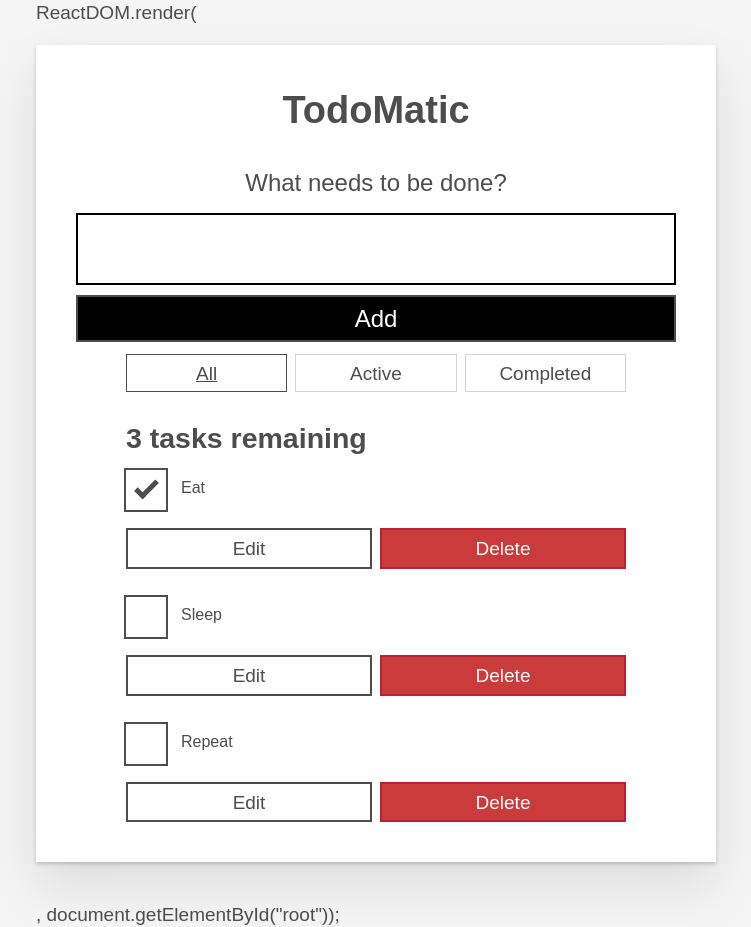
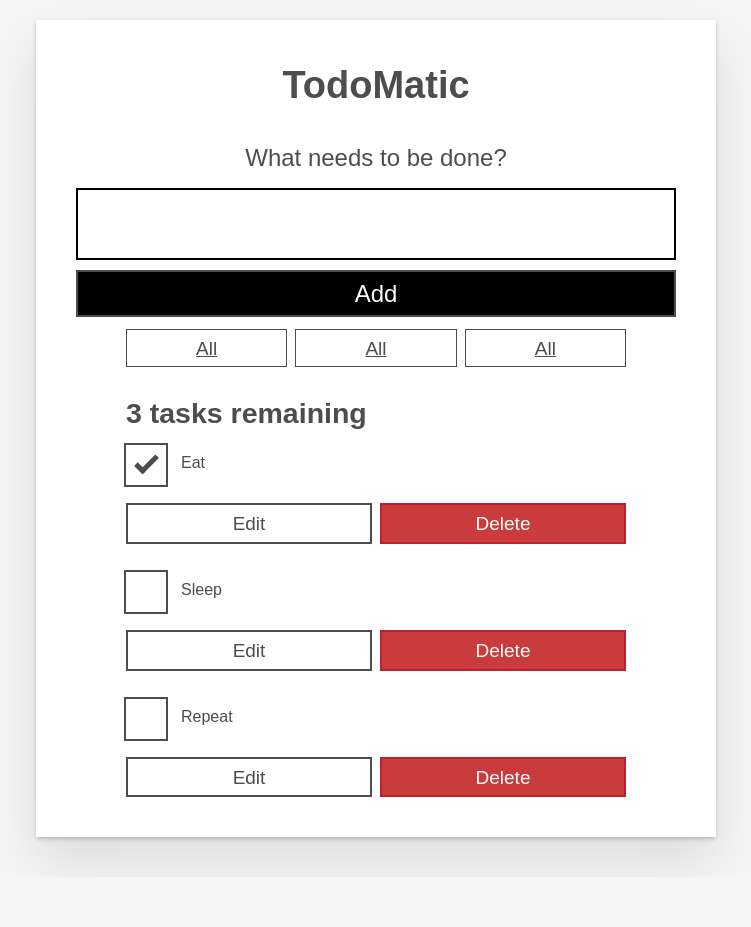
Before and after one commit to FabianBohn90/create-react-app, a React (Create React App) app: page / in a window 1280 px wide. Shown: the whole page, without its empty margins (264-1015 px from the left). After the commit the page ends 877 px from the top, so only its background shows below. Built offline with nearby package versions, Linux system fonts and the light colour scheme.

Commit message:
Change 2

```diff
--- a/src/App.js
+++ b/src/App.js
@@ -1,9 +1,21 @@
+import React, {useState} from "react";
+import Form from "./components/Form";
+import FilterButton from "./components/FilterButton";
 import Todo from "./components/Todo";
 
 
 function App(props) {
 
-  const taskList = props.tasks.map(task => (
+  const [tasks, setTasks] = useState(props.tasks);
+
+
+  function addTask(name) {
+    const newTask = {id: "id", name: name, completed: false};
+    setTasks([...tasks, newTask]);
+  }
+
+
+  const taskList = tasks.map(task => (
       <Todo
         id={task.id}
         name={task.name}
@@ -14,47 +26,16 @@ function App(props) {
   );
 
 
-
   return (
     <div className="todoapp stack-large">
       <h1>TodoMatic</h1>
-      <form>
-        <h2 className="label-wrapper">
-          <label htmlFor="new-todo-input" className="label__lg">
-            What needs to be done?
-          </label>
-        </h2>
-        <input
-          type="text"
-          id="new-todo-input"
-          className="input input__lg"
-          name="text"
-          autoComplete="off"
-        />
-        <button type="submit" className="btn btn__primary btn__lg">
-          Add
-        </button>
-      </form>
+      <Form addTask={addTask}/>
       <div className="filters btn-group stack-exception">
-        <button type="button" className="btn toggle-btn" aria-pressed="true">
-          <span className="visually-hidden">Show </span>
-          <span>all</span>
-          <span className="visually-hidden"> tasks</span>
-        </button>
-        <button type="button" className="btn toggle-btn" aria-pressed="false">
-          <span className="visually-hidden">Show </span>
-          <span>Active</span>
-          <span className="visually-hidden"> tasks</span>
-        </button>
-        <button type="button" className="btn toggle-btn" aria-pressed="false">
-          <span className="visually-hidden">Show </span>
-          <span>Completed</span>
-          <span className="visually-hidden"> tasks</span>
-        </button>
+        <FilterButton/>
+        <FilterButton/>
+        <FilterButton/>
       </div>
-      <h2 id="list-heading">
-        3 tasks remaining
-      </h2>
+      <h2 id="list-heading">3 tasks remaining</h2>
       <ul
         role="list"
         className="todo-list stack-large stack-exception"
@@ -66,4 +47,4 @@ function App(props) {
   );
 }
 
-export default App
+export default App;
--- a/src/components/Form.js
+++ b/src/components/Form.js
@@ -1,9 +1,28 @@
-import React from "react";
+import React, { useState } from "react";
+
+
+
 
 function Form(props) {
+
+  const [name, setName] = useState('');
+
+  function handleChange(e) {
+    setName(e.target.value);
+  }
+
+  function handleSubmit(e) {
+    e.preventDefault();
+    props.addTask(name);
+    setName("");
+  }
+
+
+
   return (
-    <form>
-      <h2 className="label-wrapper">
+    <form onSubmit={handleSubmit}>
+
+    <h2 className="label-wrapper">
         <label htmlFor="new-todo-input" className="label__lg">
           What needs to be done?
         </label>
@@ -14,6 +33,8 @@ function Form(props) {
         className="input input__lg"
         name="text"
         autoComplete="off"
+        value={name}
+        onChange={handleChange}
       />
       <button type="submit" className="btn btn__primary btn__lg">
         Add
--- a/src/index.js
+++ b/src/index.js
@@ -10,10 +10,10 @@ const DATA = [
   { id: "todo-2", name: "Repeat", completed: false }
 ];
 
-const root = ReactDOM.createRoot(document.getElementById('root'));
+const root = ReactDOM.createRoot(document.getElementById("root"));
 root.render(
   <React.StrictMode>
-    ReactDOM.render(<App tasks={DATA} />, document.getElementById("root"));
+    <App tasks={DATA} />
   </React.StrictMode>
 );
 
```
